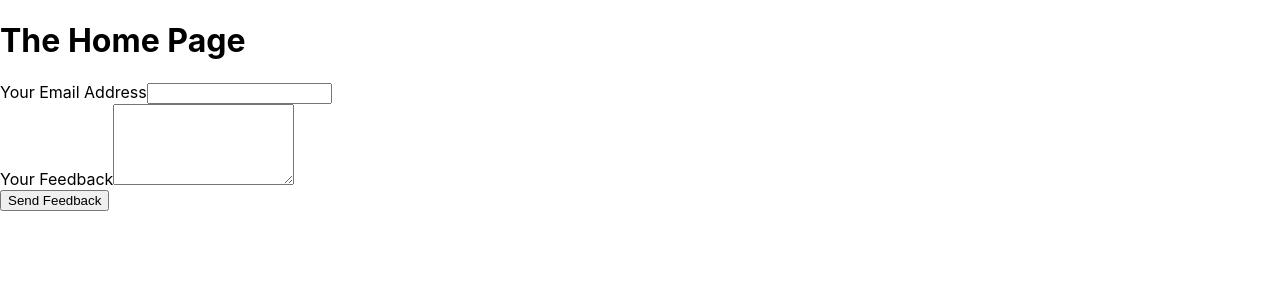
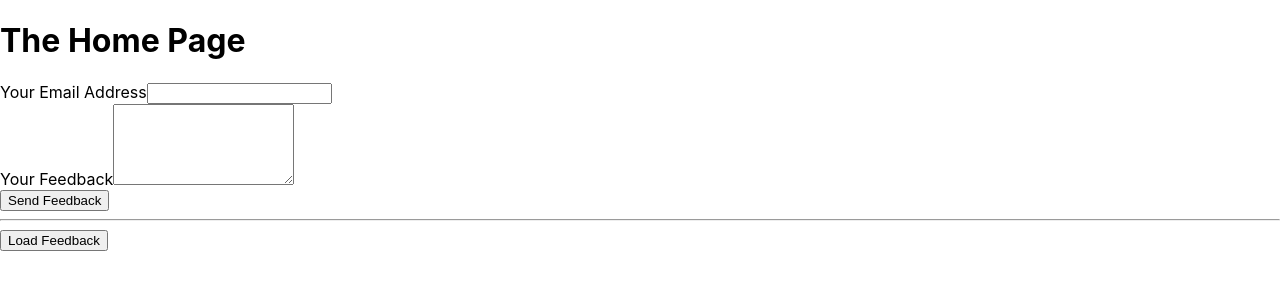
Before and after one commit to swapnilhota/nextjs-api-routes, a Next.js app: page / in a window 1280 px wide. Shown: the top 300 px of the page. Built offline with nearby package versions, Linux system fonts and the light colour scheme.

Commit message:
update-index

```diff
--- a/pages/index.js
+++ b/pages/index.js
@@ -1,6 +1,8 @@
-import React, { useRef } from 'react'
+import React, { useRef, useState } from 'react'
 
 const HomePage = () => {
+
+  const [feedbackItems, setFeedbackItems] = useState([]);
 
   const emailInputRef = useRef();
   const feedbackInputRef = useRef();
@@ -25,6 +27,14 @@ const HomePage = () => {
     }).then(response => response.json()).then((data) => console.log(data));
   }
 
+  const loadFeedbackHandler = () => {
+    fetch('/api/feedback')
+      .then((response) => response.json())
+      .then((data) => {
+        setFeedbackItems(data.feedback);
+      })
+  }
+
   return (
     <div>
       <h1>The Home Page</h1>
@@ -39,6 +49,11 @@ const HomePage = () => {
         </div>
         <button>Send Feedback</button>
       </form>
+      <hr />
+      <button onClick={loadFeedbackHandler}>Load Feedback</button>
+      <ul>
+        {feedbackItems.map(item => <li key={item.id}>{item.text}</li>)}
+      </ul>
     </div>
   )
 }
```
